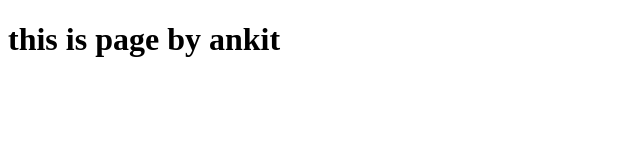
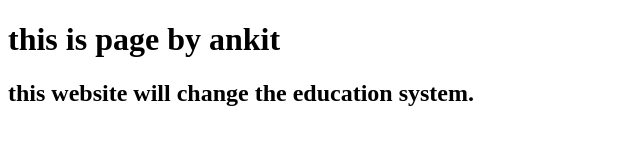
Before and after one commit to AnkitRawat9442/TestSeRies, a plain HTML site: page index.html in a window 1280 px wide. Shown: the whole page, without its empty margins (0-640 px from the left). Drawn offline with Linux system fonts and the light colour scheme.

Commit message:
ashu aded a line

```diff
--- a/index.html
+++ b/index.html
@@ -8,5 +8,6 @@
 </head>
 <body>
     <h1>this is page by ankit </h1>
+    <h2> this website will change the education system.</h2>
 </body>
 </html>
```
